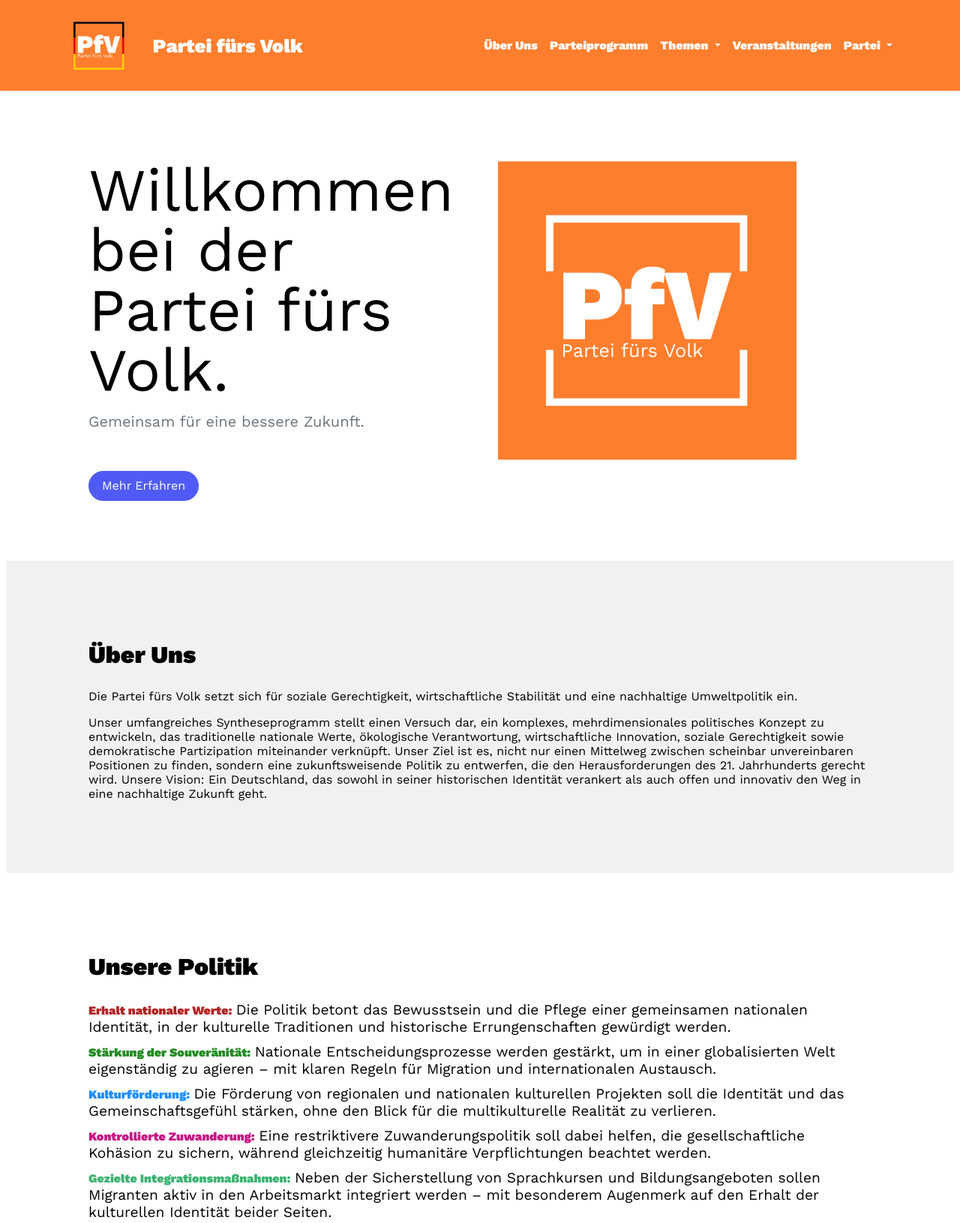
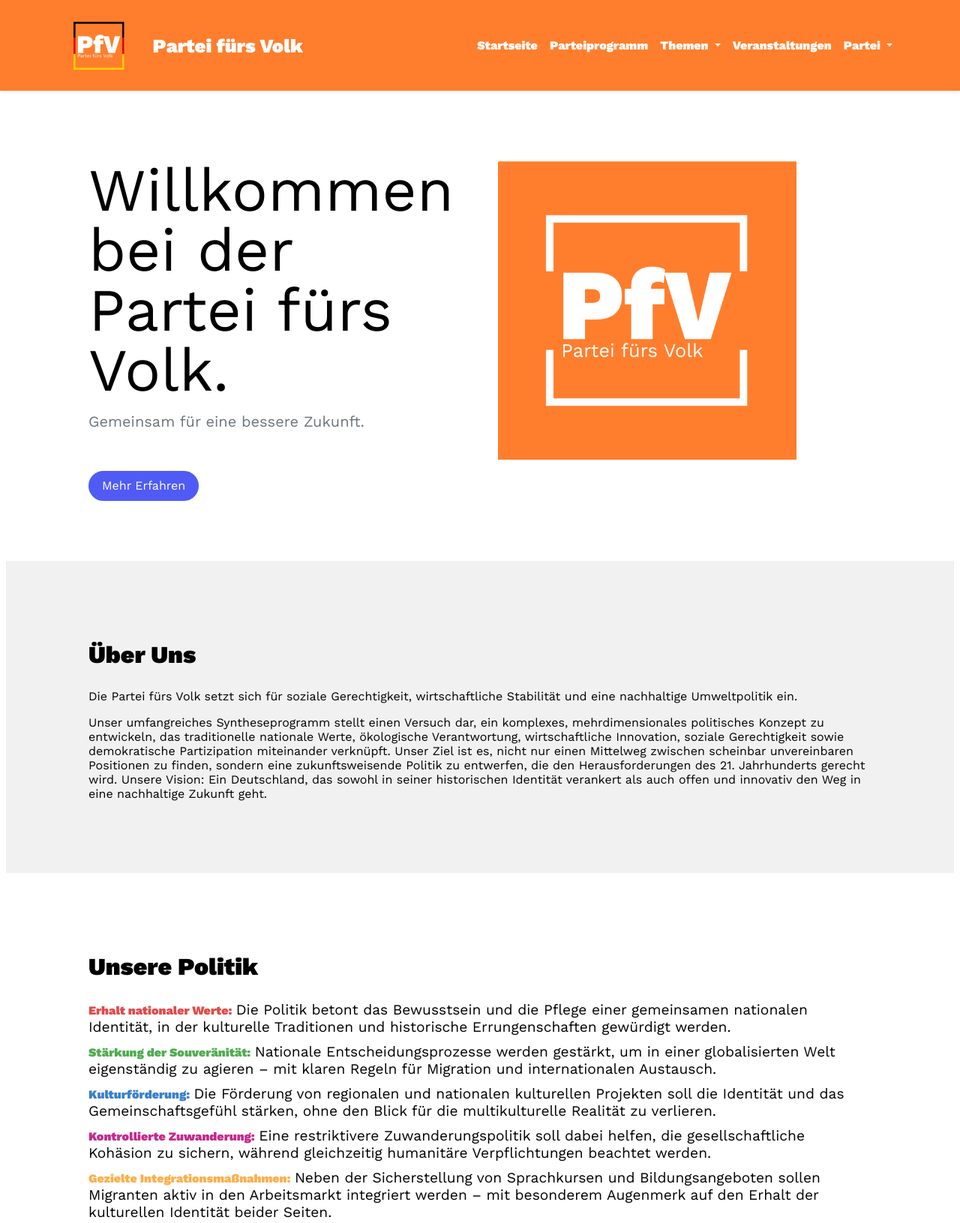
Before and after one commit to CreepTV/PfV, a plain HTML site: page index.html in a window 1280 px wide. Shown: the top 1631 px of the page at 75% size. Drawn offline with nearby package versions, Linux system fonts and the light colour scheme.

Commit message:
Aktualisiere Farben in CSS und HTML-Dateien; passe Navigation in navbar.html an

```diff
--- a/index.html
+++ b/index.html
@@ -105,27 +105,27 @@
         <div class="container px-5">
             <h2>Unsere Politik</h2>
             <div style="padding-bottom: 10px;">
-                <strong style="color: #B22222;">Erhalt nationaler Werte:</strong>
+                <strong style="color: #e04b4b;">Erhalt nationaler Werte:</strong>
                 <span style="font-size: 1.2rem;">Die Politik betont das Bewusstsein und die Pflege einer gemeinsamen nationalen Identität, in der kulturelle Traditionen und historische Errungenschaften gewürdigt werden.</span>
             </div>
             <div style="padding-bottom: 10px;">
-                <strong style="color: #228B22;">Stärkung der Souveränität:</strong>
+                <strong style="color: #52ac52;">Stärkung der Souveränität:</strong>
                 <span style="font-size: 1.2rem;">Nationale Entscheidungsprozesse werden gestärkt, um in einer globalisierten Welt eigenständig zu agieren – mit klaren Regeln für Migration und internationalen Austausch.</span>
             </div>
             <div style="padding-bottom: 10px;">
-                <strong style="color: #1E90FF;">Kulturförderung:</strong>
+                <strong style="color: #3981c9;">Kulturförderung:</strong>
                 <span style="font-size: 1.2rem;">Die Förderung von regionalen und nationalen kulturellen Projekten soll die Identität und das Gemeinschaftsgefühl stärken, ohne den Blick für die multikulturelle Realität zu verlieren.</span>
             </div>
             <div style="padding-bottom: 10px;">
-                <strong style="color: #C71585;">Kontrollierte Zuwanderung:</strong>
+                <strong style="color: #c52a8c;">Kontrollierte Zuwanderung:</strong>
                 <span style="font-size: 1.2rem;">Eine restriktivere Zuwanderungspolitik soll dabei helfen, die gesellschaftliche Kohäsion zu sichern, während gleichzeitig humanitäre Verpflichtungen beachtet werden.</span>
             </div>
             <div style="padding-bottom: 10px;">
-                <strong style="color: #3CB371;">Gezielte Integrationsmaßnahmen:</strong>
+                <strong style="color: #fcaf4b;">Gezielte Integrationsmaßnahmen:</strong>
                 <span style="font-size: 1.2rem;">Neben der Sicherstellung von Sprachkursen und Bildungsangeboten sollen Migranten aktiv in den Arbeitsmarkt integriert werden – mit besonderem Augenmerk auf den Erhalt der kulturellen Identität beider Seiten.</span>
             </div>
             <div style="padding-bottom: 10px;">
-                <strong style="color: #6A5ACD;">Förderung der Vielfalt:</strong>
+                <strong style="color: #7265c9;">Förderung der Vielfalt:</strong>
                 <span style="font-size: 1.2rem;">Die Politik strebt einen ausgewogenen Ansatz an, bei dem kulturelle Diversität als Bereicherung gesehen und gleichzeitig das gemeinsame Wertefundament gestärkt wird.</span>
             </div>
             <div style="padding-top: 20px;">
--- a/navbar.html
+++ b/navbar.html
@@ -10,7 +10,7 @@
         </button>
         <div class="collapse navbar-collapse" id="navbarResponsive">
             <ul class="navbar-nav ms-auto me-2.8 my-2.1 my-lg-0">
-                <li class="nav-item"><a class="nav-link me-lg-2.1 fw-semibold" href="index.html#about">Über Uns</a></li>
+                <li class="nav-item"><a class="nav-link me-lg-2.1 fw-semibold" href="index.html">Startseite</a></li>
                 <li class="nav-item"><a class="nav-link me-lg-2.1 fw-semibold" href="parteiprogramm.html">Parteiprogramm</a></li>
                 <li class="nav-item dropdown">
                     <a class="nav-link me-lg-2.1 fw-semibold dropdown-toggle" href="index.html#policies" id="navbarDropdown" role="button" data-bs-toggle="dropdown" aria-expanded="false">
```
Also changed, not shown: parteiprogramm.html (+1 -1 lines), css/styles.css.
